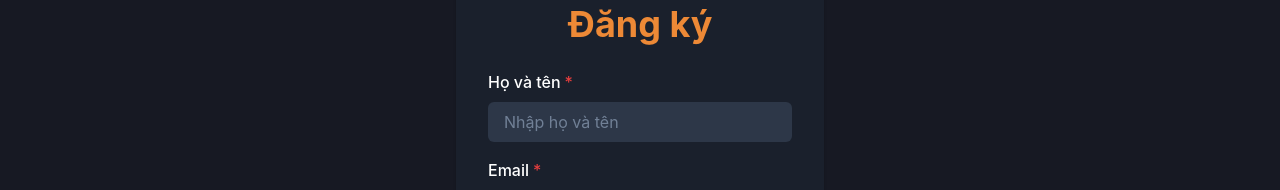
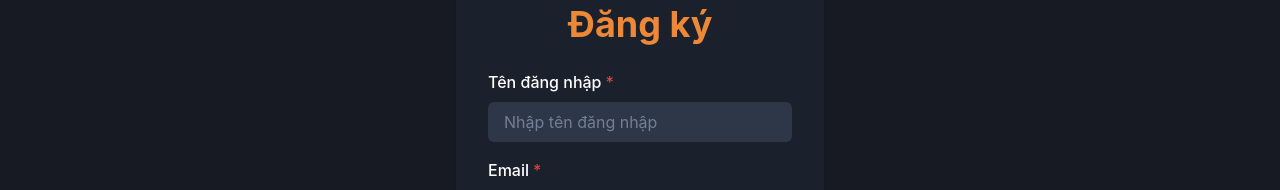
Before and after one commit to VCongNam/CinemaGo, a React (Create React App) app in the folder frontend/: page /register in a window 1280 px wide. Shown: the part 157-347 px from the top of the page. Built offline with nearby package versions, Linux system fonts and the light colour scheme; no server answers.

Commit message:
Fix Register.js

```diff
--- a/frontend/src/pages/Register.js
+++ b/frontend/src/pages/Register.js
@@ -20,7 +20,7 @@ import { Link as RouterLink, useNavigate } from "react-router-dom"
 
 const Register = () => {
   const [formData, setFormData] = useState({
-    fullName: "",
+    username: "",
     email: "",
     password: "",
     confirmPassword: "",
@@ -57,9 +57,9 @@ const Register = () => {
           'Content-Type': 'application/json',
         },
         body: JSON.stringify({
-          username: formData.fullName,
+          username: formData.username,
+          email: formData.email,
           password: formData.password,
-          email: formData.email,
         }),
       })
       const data = await res.json()
@@ -112,18 +112,17 @@ const Register = () => {
               <form onSubmit={handleSubmit} style={{ width: "100%" }}>
                 <VStack spacing={4}>
                   <FormControl isRequired>
-                    <FormLabel>Họ và tên</FormLabel>
+                    <FormLabel>Tên đăng nhập</FormLabel>
                     <Input
-                      name="fullName"
-                      value={formData.fullName}
+                      name="username"
+                      value={formData.username}
                       onChange={handleChange}
                       bg="gray.700"
                       border="none"
                       _focus={{ bg: "gray.600" }}
-                      placeholder="Nhập họ và tên"
+                      placeholder="Nhập tên đăng nhập"
                     />
                   </FormControl>
-
                   <FormControl isRequired>
                     <FormLabel>Email</FormLabel>
                     <Input
```
